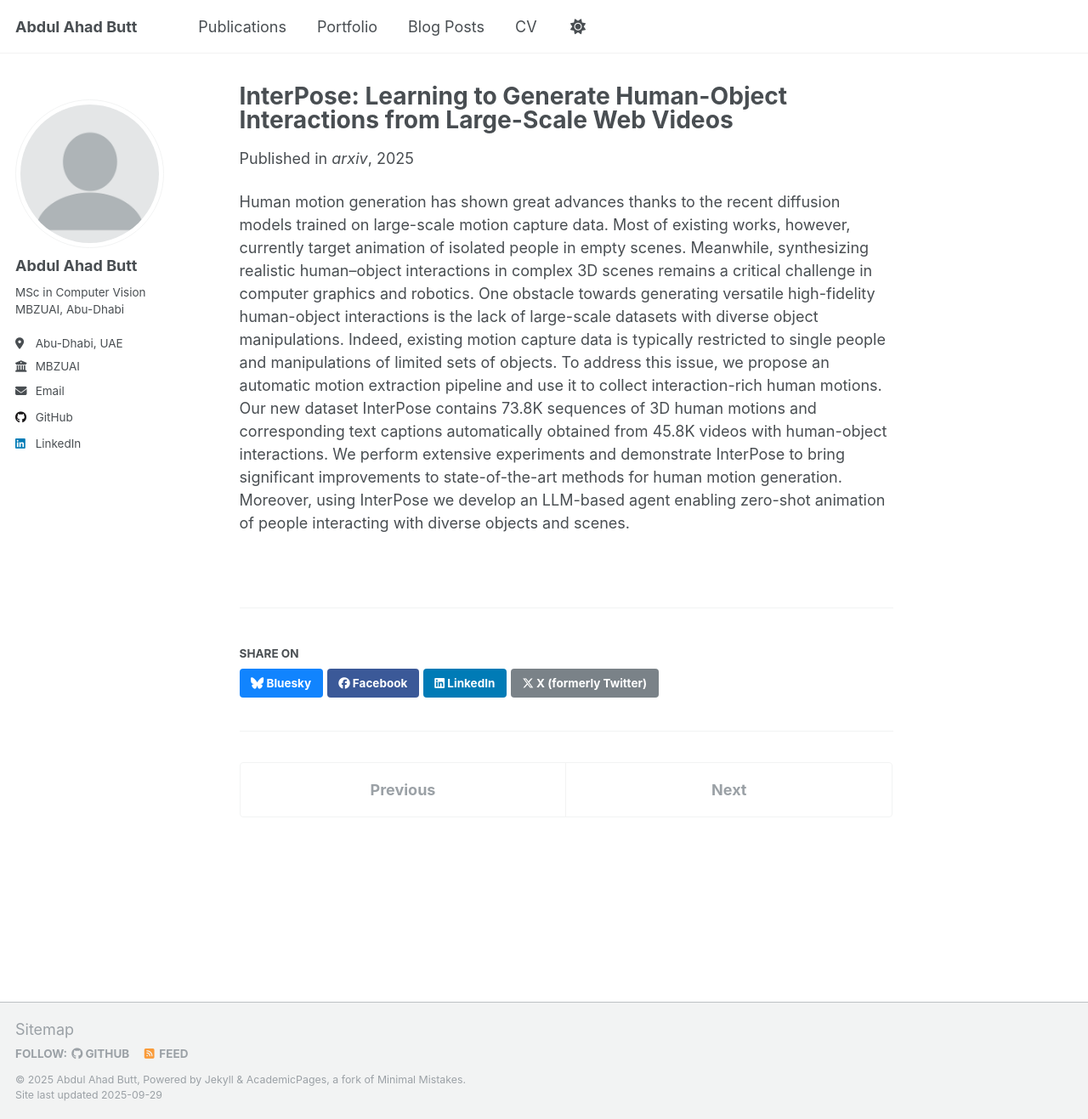
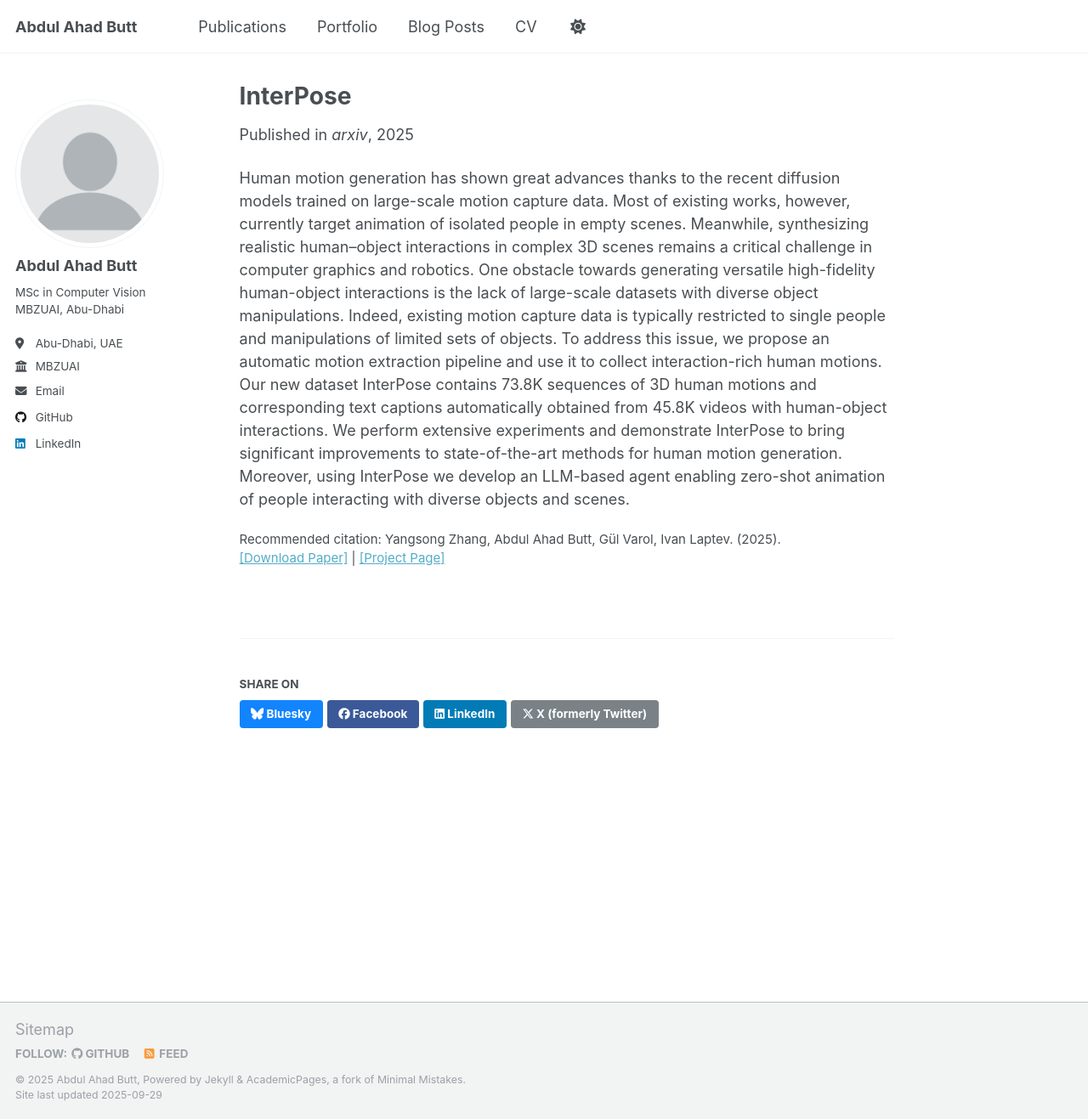
Before and after one commit to abdulahadbutt/abdulahadbutt.github.io, a Jekyll site: the page built from _publications/2025-08-31-interpose.md, in a window 1280 px wide and 1317 px high. Shown: the whole window at 85% size. Built offline with Jekyll 4.4.1, drawn with Linux system fonts in a browser that asks for light colours; a script that is not in the unit is left out.

Commit message:
updated publications layout: added page.projecturl

```diff
--- a/_layouts/single.html
+++ b/_layouts/single.html
@@ -46,15 +46,36 @@ layout: default
 
       <section class="page__content" itemprop="text">
         {{ content }}
-
-        {% if page.citation and page.paperurl and page.slidesurl and page.bibtexurl %}
-          <p style="font-size: smaller">Recommended citation: {{ page.citation }}<br /><a href="{{ page.paperurl }}">Download Paper</a> | <a href="{{ page.slidesurl }}">Download Slides</a> | <a href="{{ page.bibtexurl }}">Download Bibtex</a></p>
+        {% if page.citation and page.paperurl and page.slidesurl and page.bibtexurl and page.projecturl %}
+          <p style="font-size: smaller">Recommended citation: {{ page.citation }}<br /><a href="{{ page.paperurl }}">[Download Paper]</a> | <a href="{{ page.slidesurl }}">Download Slides</a> | <a href="{{ page.bibtexurl }}">Download Bibtex</a> | <a href="{{ page.projecturl }}">[Project Page]</a></p>
+        {% elsif page.citation and page.paperurl and page.slidesurl and page.projecturl %}
+          <p style="font-size: smaller">Recommended citation: {{ page.citation }}<br /><a href="{{ page.paperurl }}">[Download Paper]</a> | <a href="{{ page.slidesurl }}">Download Slides</a> | <a href="{{ page.projecturl }}">[Project Page]</a></p>
+        {% elsif page.citation and page.paperurl and page.bibtexurl and page.projecturl %}
+          <p style="font-size: smaller">Recommended citation: {{ page.citation }}<br /><a href="{{ page.paperurl }}">[Download Paper]</a> | <a href="{{ page.bibtexurl }}">Download Bibtex</a> | <a href="{{ page.projecturl }}">[Project Page]</a></p>
+        {% elsif page.citation and page.paperurl and page.projecturl %}
+          <p style="font-size: smaller">Recommended citation: {{ page.citation }}<br /><a href="{{ page.paperurl }}">[Download Paper]</a> | <a href="{{ page.projecturl }}">[Project Page]</a></p>
+        {% elsif page.citation and page.slidesurl and page.bibtexurl and page.projecturl %}
+          <p style="font-size: smaller">Recommended citation: {{ page.citation }}<br /><a href="{{ page.slidesurl }}">Download Slides</a> | <a href="{{ page.bibtexurl }}">Download Bibtex</a> | <a href="{{ page.projecturl }}">[Project Page]</a></p>
+        {% elsif page.citation and page.slidesurl and page.projecturl %}
+          <p style="font-size: smaller">Recommended citation: {{ page.citation }}<br /><a href="{{ page.slidesurl }}">Download Slides</a> | <a href="{{ page.projecturl }}">[Project Page]</a></p>
+        {% elsif page.slidesurl and page.bibtexurl and page.projecturl %}
+          <p style="font-size: smaller"><a href="{{ page.slidesurl }}">Download Slides</a> | <a href="{{ page.bibtexurl }}">Download Bibtex</a> | <a href="{{ page.projecturl }}">[Project Page]</a></p>
+        {% elsif page.paperurl and page.bibtexurl and page.projecturl %}
+          <p style="font-size: smaller"><a href="{{ page.paperurl }}">[Download Paper]</a> | <a href="{{ page.bibtexurl }}">Download Bibtex</a> | <a href="{{ page.projecturl }}">[Project Page]</a></p>
+        {% elsif page.citation and page.bibtexurl and page.projecturl %}
+          <p style="font-size: smaller">Recommended citation: {{ page.citation }}<br /><a href="{{ page.bibtexurl }}">Download Bibtex</a> | <a href="{{ page.projecturl }}">[Project Page]</a></p>
+        {% elsif page.citation and page.projecturl %}
+          <p style="font-size: smaller">Recommended citation: {{ page.citation }}<br /><a href="{{ page.projecturl }}">[Project Page]</a></p>
+        {% elsif page.projecturl %}
+          <p style="font-size: smaller"><a href="{{ page.projecturl }}">[Project Page]</a></p>
+        {% elsif page.citation and page.paperurl and page.slidesurl and page.bibtexurl %}
+          <p style="font-size: smaller">Recommended citation: {{ page.citation }}<br /><a href="{{ page.paperurl }}">[Download Paper]</a> | <a href="{{ page.slidesurl }}">Download Slides</a> | <a href="{{ page.bibtexurl }}">Download Bibtex</a></p>
         {% elsif page.citation and page.paperurl and page.slidesurl %}
-          <p style="font-size: smaller">Recommended citation: {{ page.citation }}<br /><a href="{{ page.paperurl }}">Download Paper</a> | <a href="{{ page.slidesurl }}">Download Slides</a></p>
+          <p style="font-size: smaller">Recommended citation: {{ page.citation }}<br /><a href="{{ page.paperurl }}">[Download Paper]</a> | <a href="{{ page.slidesurl }}">Download Slides</a></p>
         {% elsif page.citation and page.paperurl and page.bibtexurl %}
-          <p style="font-size: smaller">Recommended citation: {{ page.citation }}<br /><a href="{{ page.paperurl }}">Download Paper</a> | <a href="{{ page.bibtexurl }}">Download Bibtex</a></p>
+          <p style="font-size: smaller">Recommended citation: {{ page.citation }}<br /><a href="{{ page.paperurl }}">[Download Paper]</a> | <a href="{{ page.bibtexurl }}">Download Bibtex</a></p>
         {% elsif page.citation and page.paperurl %}
-          <p style="font-size: smaller">Recommended citation: {{ page.citation }}<br /><a href="{{ page.paperurl }}">Download Paper</a></p>
+          <p style="font-size: smaller">Recommended citation: {{ page.citation }}<br /><a href="{{ page.paperurl }}">[Download Paper]</a></p>
         {% elsif page.citation and page.slidesurl and page.bibtexurl %}
           <p style="font-size: smaller">Recommended citation: {{ page.citation }}<br /><a href="{{ page.slidesurl }}">Download Slides</a> | <a href="{{ page.bibtexurl }}">Download Bibtex</a></p>
         {% elsif page.citation and page.slidesurl %}
@@ -62,7 +83,7 @@ layout: default
         {% elsif page.slidesurl and page.bibtexurl %}
           <p style="font-size: smaller"><a href="{{ page.slidesurl }}">Download Slides</a> | <a href="{{ page.bibtexurl }}">Download Bibtex</a></p>
         {% elsif page.paperurl and page.bibtexurl %}
-          <p style="font-size: smaller"><a href="{{ page.paperurl }}">Download Paper</a> | <a href="{{ page.bibtexurl }}">Download Bibtex</a></p>
+          <p style="font-size: smaller"><a href="{{ page.paperurl }}">[Download Paper]</a> | <a href="{{ page.bibtexurl }}">Download Bibtex</a></p>
         {% elsif page.citation and page.bibtexurl %}
           <p style="font-size: smaller">Recommended citation: {{ page.citation }}<br /><a href="{{ page.bibtexurl }}">Download Bibtex</a></p>
         {% elsif page.citation %}
--- a/_publications/2025-08-31-interpose.md
+++ b/_publications/2025-08-31-interpose.md
@@ -1,9 +1,9 @@
 ---
-title: "InterPose: Learning to Generate Human-Object Interactions from Large-Scale Web Videos"
+title: "InterPose"
 collection: publications
 category: conferences
 permalink: /publication/2025-08-31-interpose
-excerpt: 'Human Motion Generation'
+excerpt: 'Learning Human-Object Interactions from Large-Scale Web Videos'
 date: 2025-08-31
 venue: 'arxiv'
 # slidesurl: 'http://academicpages.github.io/files/slides1.pdf'
```
Also changed, not shown: other parts of _publications/2025-08-31-interpose.md (+1 -1 lines), _includes/archive-single.html (+16 -26 lines), _pages/about.md (+1 -1 lines), _pages/cv.md (+1 -1 lines), _posts/2012-08-14-blog-post-1.md (deleted, +0 -20 lines), _posts/2013-08-14-blog-post-2.md (deleted, +0 -20 lines), _posts/2014-08-14-blog-post-3.md (deleted, +0 -20 lines), _posts/2015-08-14-blog-post-4.md (deleted, +0 -20 lines), _posts/2022-08-13-my-first-post.md (deleted, +0 -27 lines), _publications/2010-10-01-paper-title-number-2.md (deleted, +0 -14 lines), _publications/2015-10-01-paper-title-number-3.md (deleted, +0 -14 lines), _publications/2024-02-17-paper-title-number-4.md (deleted, +0 -13 lines), _publications/2025-06-08-paper-title-number-5.md (deleted, +0 -13 lines), bookmarks.md (added, +29 -0 lines).
